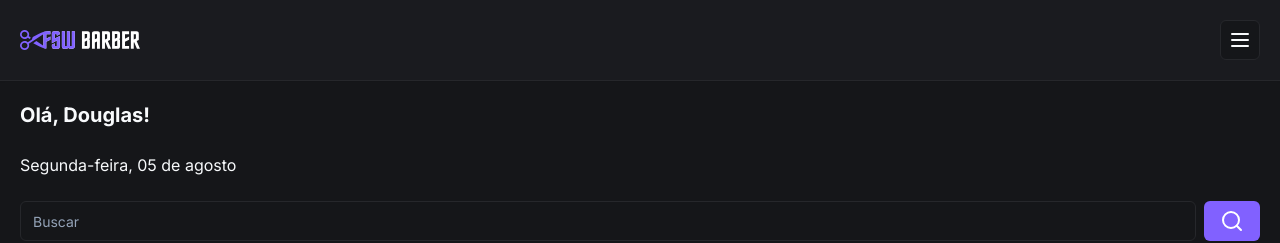
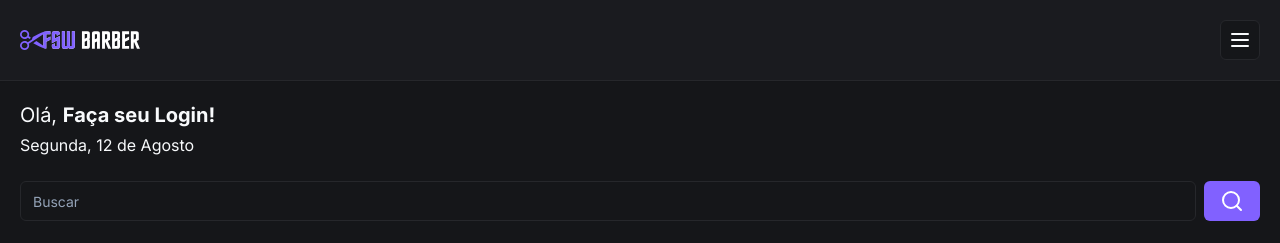
Before and after one commit to douglasdl/FSW5-Barber, a Next.js app in the folder web/: page / in a window 1280 px wide. Shown: the top 243 px of the page. Built offline with nearby package versions, Linux system fonts and the light colour scheme; no server answers; the database is empty.

Commit message:
feat: show username only for logged user and show current date

```diff
--- a/web/app/page.tsx
+++ b/web/app/page.tsx
@@ -10,6 +10,8 @@ import Link from "next/link";
 import { getServerSession } from "next-auth";
 import { authOptions } from "./_lib/auth";
 import { Heading } from "./_components/heading";
+import { format } from "date-fns";
+import { ptBR } from "date-fns/locale";
 
 export default async function Home() {
 
@@ -47,12 +49,33 @@ export default async function Home() {
     })
     : []
 
+  function getFormattedDate(): string {
+    const now = new Date();
+
+    // Format the day and month names
+    const day = format(now, "EEE, dd", { locale: ptBR });
+    const month = format(now, "MMMM", { locale: ptBR });
+
+    // Capitalize the first letter of the day and month
+    const capitalize = (str: string): string => str.charAt(0).toUpperCase() + str.slice(1);
+
+    // Return the formatted string with "de" in lowercase
+    return `${capitalize(day)} de ${capitalize(month)}`;
+  }
+
   return (
     <div>
       <Header />
       <div className="flex flex-col p-5 gap-6">
-        <h2 className="text-xl font-bold">Olá, Douglas!</h2>
-        <p>Segunda-feira, 05 de agosto</p>
+        <div className="flex flex-col gap-1">
+          <h2 className="text-xl">
+            Olá,&nbsp;
+            <span className="font-bold">{session?.user ? session.user.name : "Faça seu Login!"}</span>
+          </h2>
+          <p>
+            <span>{ getFormattedDate() }</span>
+          </p>
+        </div>
 
         <Search />
 
```
Also changed, not shown: 1 other file (tests, documents, lock files or other folders).
